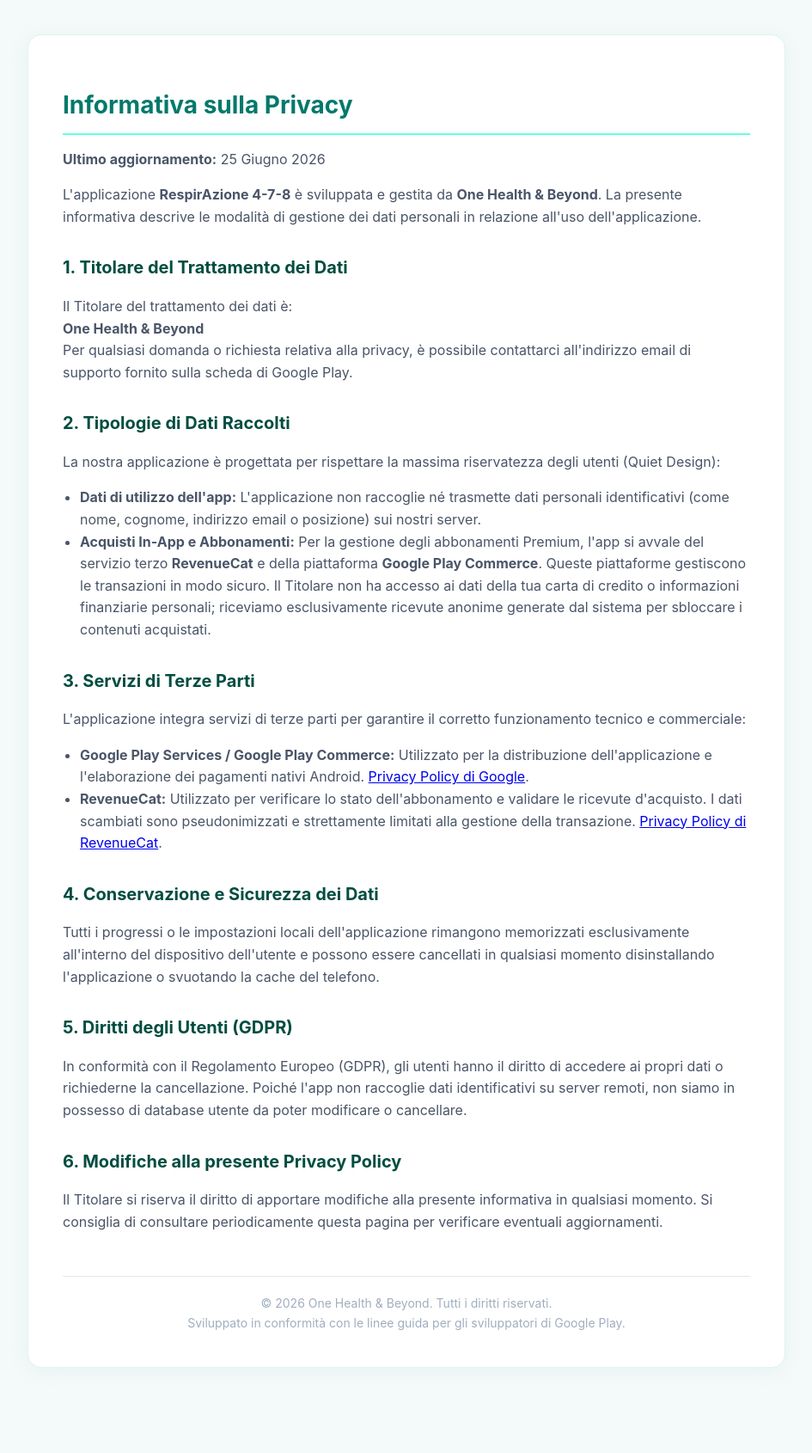
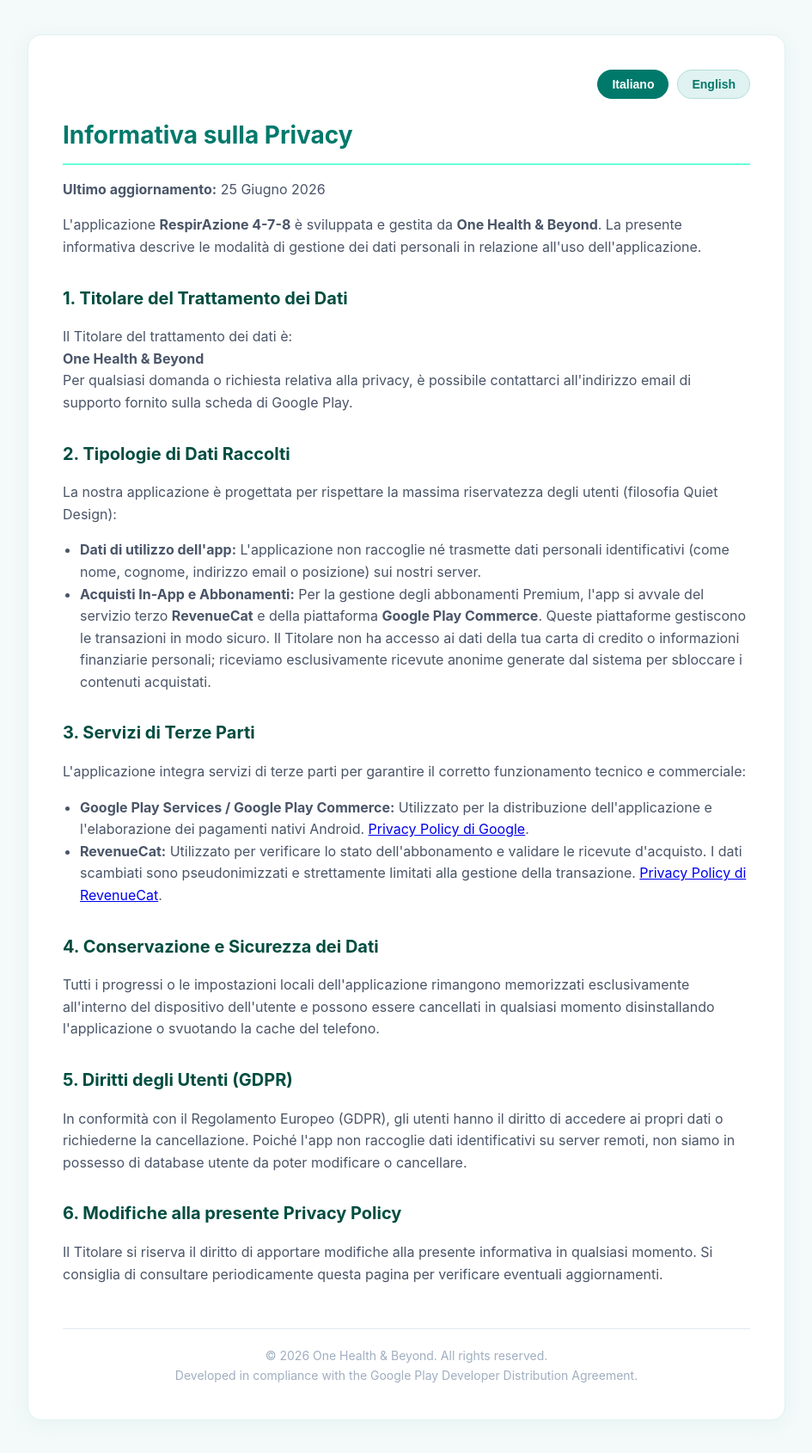
Before and after one commit to alessiorecchia/respirazione-4-7-8-privacy, a plain HTML site: page index.html in a window 1280 px wide. Shown: the whole page at 86% size, without its empty margins (167-1112 px from the left). Before the commit the page ends 1631 px from the top, so only its background shows below. Drawn offline with Linux system fonts and the light colour scheme.

Commit message:
add English

```diff
--- a/index.html
+++ b/index.html
@@ -3,7 +3,7 @@
 <head>
     <meta charset="UTF-8">
     <meta name="viewport" content="width=device-width, initial-scale=1.0">
-    <title>Informativa sulla Privacy - RespirAzione 4-7-8</title>
+    <title>Privacy Policy - RespirAzione 4-7-8</title>
     <style>
         body {
             font-family: -apple-system, BlinkMacSystemFont, "Segoe UI", Roboto, Helvetica, Arial, sans-serif;
@@ -21,6 +21,32 @@
             border-radius: 16px;
             box-shadow: 0 4px 20px rgba(178, 223, 219, 0.2);
             border: 1px solid #E0F2F1;
+            position: relative;
+        }
+        .lang-switcher {
+            display: flex;
+            justify-content: flex-end;
+            gap: 10px;
+            margin-bottom: 20px;
+        }
+        .lang-btn {
+            background-color: #E0F2F1;
+            border: 1px solid #B2DFDB;
+            color: #00796B;
+            padding: 8px 16px;
+            border-radius: 20px;
+            cursor: pointer;
+            font-weight: 600;
+            font-size: 14px;
+            transition: all 0.3s ease;
+        }
+        .lang-btn.active {
+            background-color: #00796B;
+            color: #ffffff;
+            border-color: #00796B;
+        }
+        .lang-btn:hover {
+            opacity: 0.9;
         }
         h1 {
             color: #00796B;
@@ -49,11 +75,25 @@
             border-top: 1px solid #E2E8F0;
             padding-top: 20px;
         }
+        /* Classe per nascondere la lingua non attiva */
+        .lang-content {
+            display: none;
+        }
+        .lang-content.active {
+            display: block;
+        }
     </style>
 </head>
 <body>
 
 <div class="container">
+
+    <div class="lang-switcher">
+        <button class="lang-btn active" onclick="switchLanguage('it')">Italiano</button>
+        <button class="lang-btn" onclick="switchLanguage('en')">English</button>
+    </div>
+
+    <div id="content-it" class="lang-content active">
         <h1>Informativa sulla Privacy</h1>
         <p><strong>Ultimo aggiornamento:</strong> 25 Giugno 2026</p>
         <p>L'applicazione <strong>RespirAzione 4-7-8</strong> è sviluppata e gestita da <strong>One Health & Beyond</strong>. La presente informativa descrive le modalità di gestione dei dati personali in relazione all'uso dell'applicazione.</p>
@@ -64,7 +104,7 @@
         Per qualsiasi domanda o richiesta relativa alla privacy, è possibile contattarci all'indirizzo email di supporto fornito sulla scheda di Google Play.</p>
 
         <h2>2. Tipologie di Dati Raccolti</h2>
-    <p>La nostra applicazione è progettata per rispettare la massima riservatezza degli utenti (Quiet Design):</p>
+        <p>La nostra applicazione è progettata per rispettare la massima riservatezza degli utenti (filosofia Quiet Design):</p>
         <ul>
             <li><strong>Dati di utilizzo dell'app:</strong> L'applicazione non raccoglie né trasmette dati personali identificativi (come nome, cognome, indirizzo email o posizione) sui nostri server.</li>
             <li><strong>Acquisti In-App e Abbonamenti:</strong> Per la gestione degli abbonamenti Premium, l'app si avvale del servizio terzo <strong>RevenueCat</strong> e della piattaforma <strong>Google Play Commerce</strong>. Queste piattaforme gestiscono le transazioni in modo sicuro. Il Titolare non ha accesso ai dati della tua carta di credito o informazioni finanziarie personali; riceviamo esclusivamente ricevute anonime generate dal sistema per sbloccare i contenuti acquistati.</li>
@@ -85,12 +125,49 @@
 
         <h2>6. Modifiche alla presente Privacy Policy</h2>
         <p>Il Titolare si riserva il diritto di apportare modifiche alla presente informativa in qualsiasi momento. Si consiglia di consultare periodicamente questa pagina per verificare eventuali aggiornamenti.</p>
+    </div>
+
+    <div id="content-en" class="lang-content">
+        <h1>Privacy Policy</h1>
+        <p><strong>Last Updated:</strong> June 25, 2026</p>
+        <p>The <strong>RespirAzione 4-7-8</strong> application is developed and managed by <strong>One Health & Beyond</strong>. This privacy policy describes how personal data is handled in relation to your use of the application.</p>
+
+        <h2>1. Data Controller</h2>
+        <p>The Data Controller is:<br>
+        <strong>One Health & Beyond</strong><br>
+        For any questions or requests regarding your privacy, you can contact us via the support email address provided on our Google Play Store listing.</p>
+
+        <h2>2. Types of Data Collected</h2>
+        <p>Our application is designed to respect user privacy at its core (Quiet Design philosophy):</p>
+        <ul>
+            <li><strong>App Usage Data:</strong> The application does not collect, store, or transmit any personally identifiable information (such as your name, email address, phone number, or location) to our servers.</li>
+            <li><strong>In-App Purchases and Subscriptions:</strong> To process and manage Premium subscriptions, the app uses trusted third-party services: <strong>RevenueCat</strong> and <strong>Google Play Commerce</strong>. These platforms process your transactions securely. The Data Controller does not have access to your credit card details or personal financial information; we only receive anonymous cryptographic receipts generated by the system to unlock your Premium features.</li>
+        </ul>
+
+        <h2>3. Third-Party Services</h2>
+        <p>The application integrates third-party services to ensure correct technical and commercial functionality:</p>
+        <ul>
+            <li><strong>Google Play Services / Google Play Commerce:</strong> Used for app distribution and processing native Android payments. <a href="https://policies.google.com/privacy" target="_blank">Google Privacy Policy</a>.</li>
+            <li><strong>RevenueCat:</strong> Used to track subscription status and validate purchase receipts. The shared data is pseudonimised and strictly limited to transaction verification. <a href="https://www.revenuecat.com/privacy" target="_blank">RevenueCat Privacy Policy</a>.</li>
+        </ul>
+
+        <h2>4. Data Retention and Security</h2>
+        <p>All your local settings, preferences, or configuration progress remain stored exclusively on your device. This data can be deleted at any time by uninstalling the app or clearing the app cache through your device settings.</p>
+
+        <h2>5. User Rights (GDPR / CCPA)</h2>
+        <p>In accordance with the General Data Protection Regulation (GDPR) and other global privacy laws, users have the right to access or request the deletion of their data. Since the app does not collect or store any personal data on remote servers, we do not maintain a user database to modify or delete.</p>
+
+        <h2>6. Changes to this Privacy Policy</h2>
+        <p>The Data Controller reserves the right to make changes to this privacy policy at any time. We encourage users to check this page periodically for any updates.</p>
+    </div>
 
     <div class="footer">
-        &copy; 2026 One Health & Beyond. Tutti i diritti riservati.<br>
-        Sviluppato in conformità con le linee guida per gli sviluppatori di Google Play.
+        &copy; 2026 One Health & Beyond. All rights reserved.<br>
+        Developed in compliance with the Google Play Developer Distribution Agreement.
     </div>
 </div>
 
-</body>
-</html>
+<script>
+    function switchLanguage(lang) {
+        // Disattiva tutti i blocchi di testo
+        document.querySelectorAll('.
```
Lines whose indentation alone changed are shown as unchanged.
